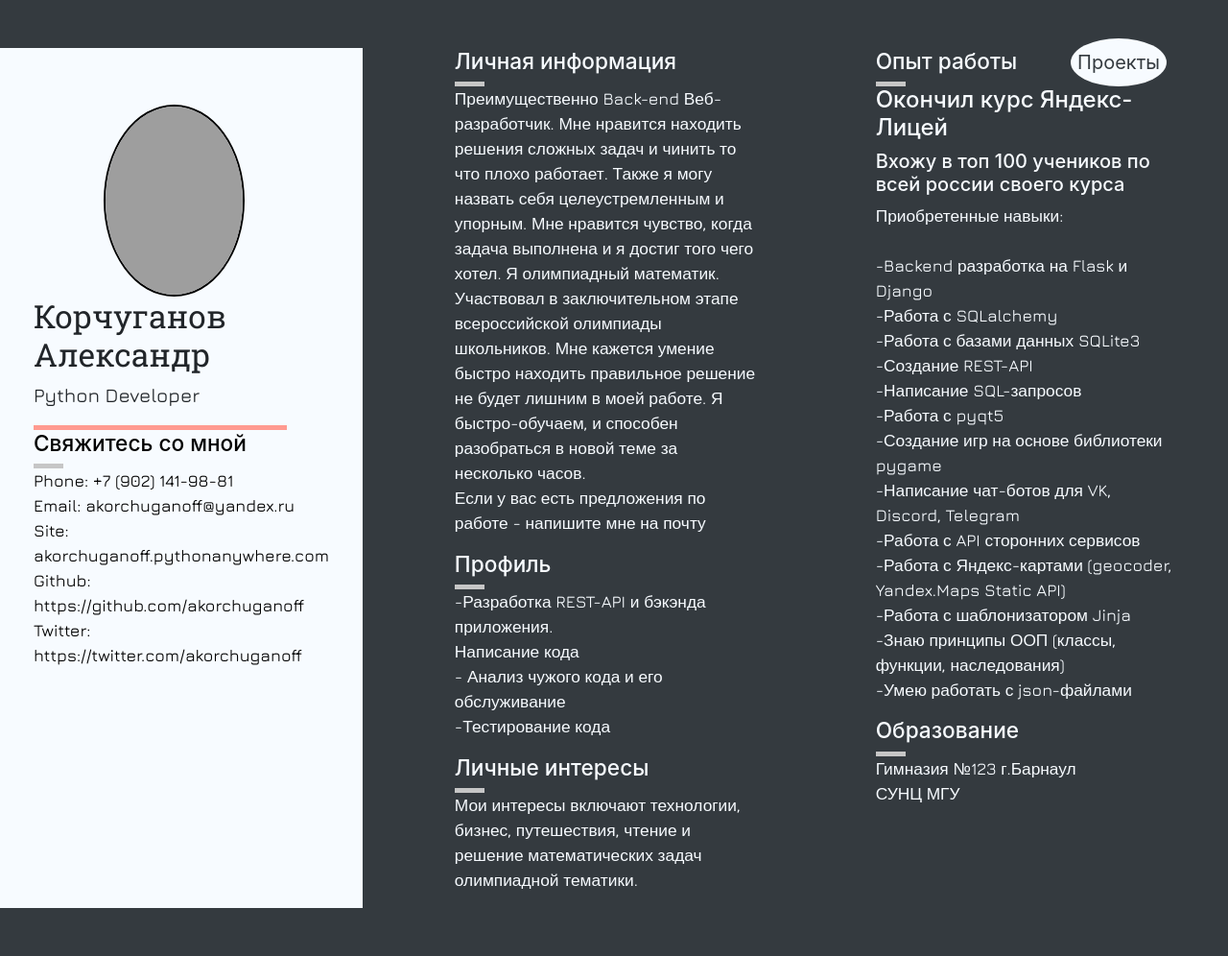
After one commit to akorchuganoff/Blog, a Django app: template main/templates/main/about_new.html in a window 1280 px wide. The commit adds this page. Shown: the whole page at 96% size. Run offline with Django 3.2, Linux system fonts and the light colour scheme; the template is opened without the code that fills it, so the values that code supplies are empty; grey boxes are pictures that could not be loaded.

Commit message:
One more try

```diff
--- a/main/templates/main/about.html
+++ b/main/templates/main/about.html
@@ -1,3 +1,4 @@
+{%load static%}
 {%extends 'main/base.html'%}
 
 {%block title%}Корчуганов Александр{%endblock%}
@@ -63,7 +64,7 @@
         </div>
         <div class="column-2-2">
 
-            {%load static%}
+
             <img class="second-img" src="{%static 'img/contacts_second.jpg'%}">
 
         </div>
--- /dev/null
+++ b/main/templates/main/about_new.html
@@ -0,0 +1,88 @@
+{%extends 'main/base.html'%}
+
+{%block title%}Корчуганов Александр{%endblock%}
+
+{%block body%}
+<body style="background-color: #343A3F;">
+  <header>
+    <div class='proj-button'>
+      <a href="/">Проекты</a>
+    </div>
+  </header>
+
+  <div class='row'>
+    <div class='col_1'>
+      <div class='markup'>
+        <img src="https://mtdata.ru/u20/photo4068/20254900549-0/original.jpg" alt="тут должна быть фотка" class="round-image">
+        <h1>Корчуганов<br>Александр</h1>
+        <p>Python Developer</p>
+        <div class="red-line"></div>
+      </div>
+      <div class="group" style='color: black;'>
+        <h3>Свяжитесь со мной</h3>
+        <div class="grey-line"></div>
+        <p>Phone: +7 (902) 141-98-81 <br>
+Email: akorchuganoff@yandex.ru<br>
+Site: akorchuganoff.pythonanywhere.com<br>
+Github: https://github.com/akorchuganoff<br>
+Twitter: https://twitter.com/akorchuganoff<br></p>
+      </div>
+    </div>
+    <div class='col_2'>
+      <div class="group">
+        <h3>Личная информация</h3>
+        <div class="grey-line"></div>
+        <p>Преимущественно Back-end Веб-разработчик. Мне нравится находить решения сложных задач и чинить то что плохо работает. Также я могу назвать себя целеустремленным и упорным. Мне нравится чувство, когда задача выполнена и я достиг того чего хотел.  Я олимпиадный математик. Участвовал в заключительном этапе всероссийской олимпиады школьников. Мне кажется умение быстро находить правильное решение не будет лишним в моей работе. Я быстро-обучаем, и способен разобраться в новой теме за несколько часов. <br>
+Если у вас есть предложения по работе - напишите мне на почту</p>
+      </div>
+      <div class="group">
+        <h3>Профиль</h3>
+        <div class="grey-line"></div>
+        <p>-Разработка REST-API и бэкэнда приложения. <br> Написание кода<br>
+- Анализ чужого кода и его обслуживание<br>
+-Тестирование кода</p>
+      </div>
+      <div class="group">
+        <h3>Личные интересы</h3>
+        <div class="grey-line"></div>
+        <p>Мои интересы включают технологии, бизнес, путешествия,  чтение и решение математических задач олимпиадной тематики.</p>
+      </div>
+    </div>
+    <div class='col_3'>
+      <div class="group">
+        <h3>Опыт работы</h3>
+        <div class="grey-line"></div>
+        <h4>Окончил курс Яндекс-Лицей</h4>
+        <h5>Вхожу в топ 100 учеников по всей россии своего курса</h5>
+        <p>Приобретенные навыки:<br><br>
+
+-Backend разработка на Flask и Django<br>
+-Работа с SQLalchemy <br>
+-Работа с базами данных SQLite3 <br>
+-Создание REST-API <br>
+-Написание SQL-запросов <br>
+-Работа с pyqt5 <br>
+-Создание игр на основе библиотеки pygame <br>
+-Написание чат-ботов для VK, Discord, Telegram <br>
+-Работа с API сторонних сервисов<br>
+-Работа с Яндекс-картами (geocoder, Yandex.Maps Static API)<br>
+-Работа с шаблонизатором Jinja<br>
+-Знаю принципы ООП (классы, функции, наследования)<br>
+-Умею работать с json-файлами</p>
+      </div>
+      <div class="group">
+        <h3>Образование</h3>
+        <div class="grey-line"></div>
+        <p>Гимназия №123 г.Барнаул<br>
+СУНЦ МГУ</p>
+      </div>
+    </div>
+  </div>
+  <script src="https://cdn.jsdelivr.net/npm/bootstrap@4.6.0/dist/js/bootstrap.min.js"
+          integrity="sha384-+YQ4JLhjyBLPDQt//I+STsc9iw4uQqACwlvpslubQzn4u2UU2UFM80nGisd026JF"
+          crossorigin="anonymous"></script>
+    <script src="https://cdn.jsdelivr.net/npm/bootstrap@4.6.0/dist/js/bootstrap.bundle.min.js"
+    integrity="sha384-Piv4xVNRyMGpqkS2by6br4gNJ7DXjqk09RmUpJ8jgGtD7zP9yug3goQfGII0yAns"
+    crossorigin="anonymous"></script>
+</body>
+{%endblock%}
--- a/main/templates/main/base.html
+++ b/main/templates/main/base.html
@@ -7,10 +7,12 @@
     <title>{%block title%}{%endblock%}</title>
     <link rel="stylesheet" href="https://cdn.jsdelivr.net/npm/bootstrap@4.6.0/dist/css/bootstrap.min.css"
           integrity="sha384-B0vP5xmATw1+K9KRQjQERJvTumQW0nPEzvF6L/Z6nronJ3oUOFUFpCjEUQouq2+l" crossorigin="anonymous">
-    <link rel="stylesheet" type="text/css" href="{% static 'css/style.css' %}">
+<!--    <link rel="stylesheet" type="text/css" href="{% static 'css/style.css' %}">-->
+    <link rel="stylesheet" type="text/css" href="{% static 'css/style_new.css' %}">
 <link rel="preconnect" href="https://fonts.gstatic.com">
-<link href="https://fonts.googleapis.com/css2?family=Caveat:wght@600&family=JetBrains+Mono:ital,wght@1,500;1,700&family=Open+Sans:wght@600&display=swap" rel="stylesheet">
+<link href="https://fonts.googleapis.com/css2?family=Jura:wght@500&family=Roboto+Slab&display=swap" rel="stylesheet">
 </head>
+{%block body%}
 <body>
 {%block header%}
 <header class="d-flex justify-content-center py-3">
@@ -32,4 +34,5 @@
         integrity="sha384-Piv4xVNRyMGpqkS2by6br4gNJ7DXjqk09RmUpJ8jgGtD7zP9yug3goQfGII0yAns"
         crossorigin="anonymous"></script>
 </body>
+{%endblock%}
 </html>
--- a/main/views.py
+++ b/main/views.py
@@ -30,4 +30,4 @@ def index(request):
 
 
 def about(request):
-    return render(request, 'main/about.html')
+    return render(request, 'main/about_new.html')
--- /dev/null
+++ b/static/css/style_new.css
@@ -0,0 +1,96 @@
+body{
+
+}
+
+.proj-button{
+  width: 100px;
+  height: 50px;
+  border-radius: 50% 50% 50% 50%;
+  background: #F7FBFF;
+  position: absolute;
+  right: 5%;
+  top: 5%;
+  text-align: center;
+  line-height: 50px;
+}
+.proj-button > a{
+  color: #343A3F;
+  font-size: 15pt;
+  font-family: font-family: 'Roboto Slab', serif;
+  text-decoration: none;
+}
+
+.row{
+  display: flex;
+  justify-content: space-between;
+  align-items: stretch;
+}
+
+.col_1{
+  background-color: #F7FBFF;
+  width: 30%;
+  margin-top: 50px;
+  margin-left: 0px;
+  margin-bottom: 50px;
+}
+
+.markup{
+  margin-left: 50px;
+  margin-right: 50px;
+
+}
+.round-image{
+  width: 50%;
+  height: 200px;
+  border-radius: 50% 50% 50% 50%;
+  border: 2px solid black;
+  margin-left: 25%;
+  margin-top: 20%
+}
+.markup > h1{
+  font-family: 'Roboto Slab', serif;
+  font-size: 25pt;
+}
+.markup > p{
+  font-size: 15pt;
+  font-family: 'Jura', sans-serif;
+}
+.red-line{
+  width: 90%;
+  height: 5px;
+  background-color: #FF9A90;
+}
+
+
+.col_2{
+  width: 30%;
+ margin-bottom: 50px;
+  margin-top: 50px;
+}
+.col_3{
+  width: 30%;
+  margin-right: 3%;
+  margin-top: 50px;
+   margin-bottom: 50px;
+}
+
+.grey-line{
+  width: 10%;
+  height: 5px;
+  background-color: #C6C6C6;
+  margin:
+}
+
+.group{
+  color: #F7FBFF;
+  margin-left: 50px;
+  width: 80%;
+}
+.group > h3{
+  font-size: 17pt;
+  font-family: font-family: 'Roboto Slab', serif;
+}
+.group > p{
+  font-size: 13pt;
+  font-family: 'Jura', sans-serif;
+}
```
